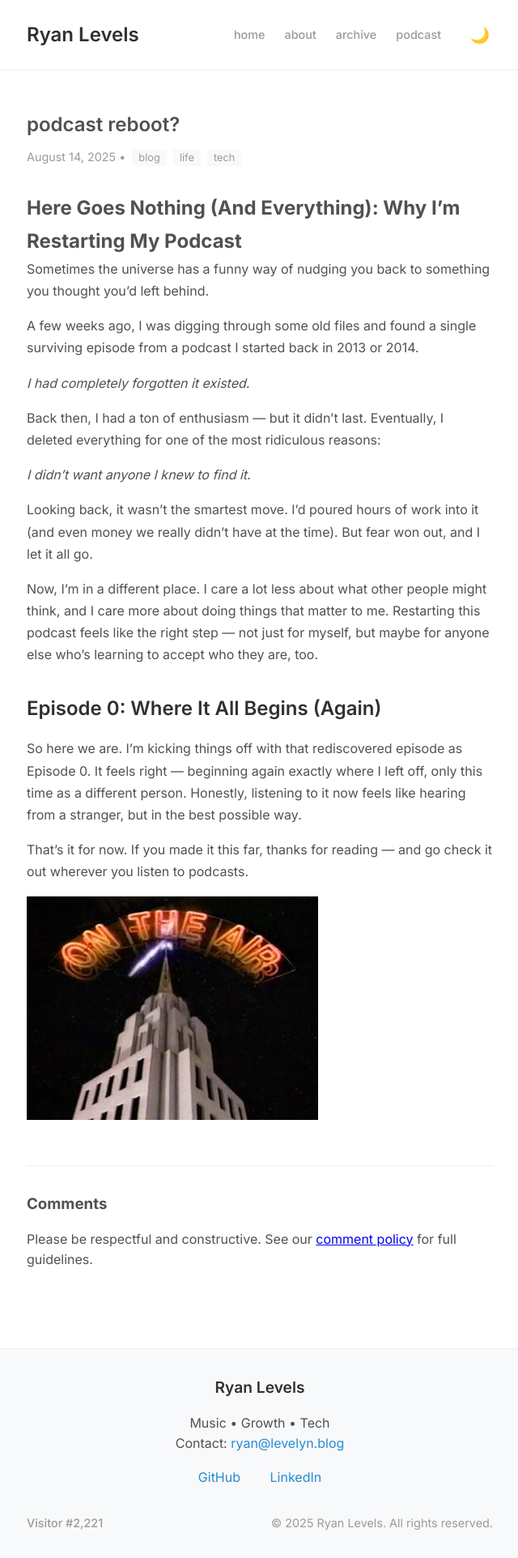
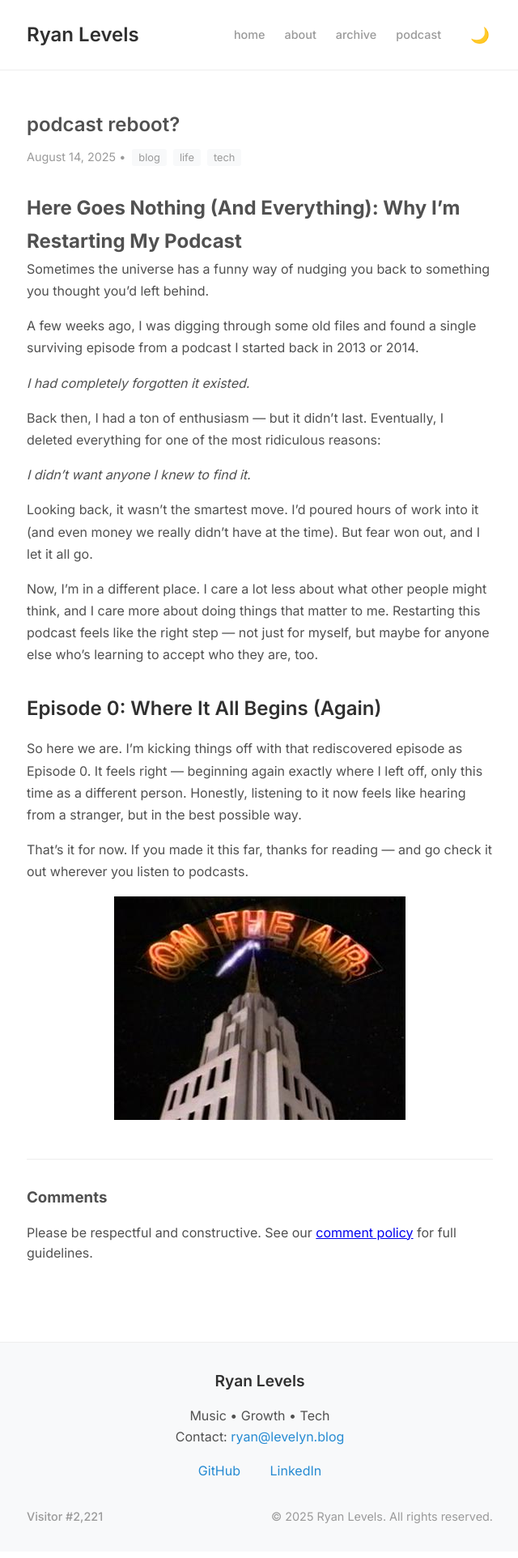
Before and after one commit to talemache/talemache.github.io, a Jekyll site: the page built from _posts/2025-08-14-pdcast.md, in a window 1280 px wide. Shown: the whole page at 81% size, without its empty margins (319-959 px from the left). Built offline with Jekyll 4.4.1, drawn with Linux system fonts in a browser that asks for light colours; comment, search, counter and statistics services are not loaded.

Commit message:
center code for imgs

```diff
--- a/_posts/2025-08-14-pdcast.md
+++ b/_posts/2025-08-14-pdcast.md
@@ -26,4 +26,4 @@ So here we are. I’m kicking things off with that rediscovered episode as Episo
 
 That’s it for now. If you made it this far, thanks for reading — and go check it out wherever you listen to podcasts.
 
-![On](/assets/img/On_The_Air.jpg)
+![On](/assets/img/On_The_Air.jpg){: .center-img }
--- a/assets/css/style.scss
+++ b/assets/css/style.scss
@@ -323,6 +323,13 @@ body {
   font-weight: 500;
 }
 
+/* Centered images */
+.center-img {
+  display: block;
+  margin-left: auto;
+  margin-right: auto;
+}
+
 /* Responsive */
 @media (max-width: 768px) {
   .header-wrapper {
```
